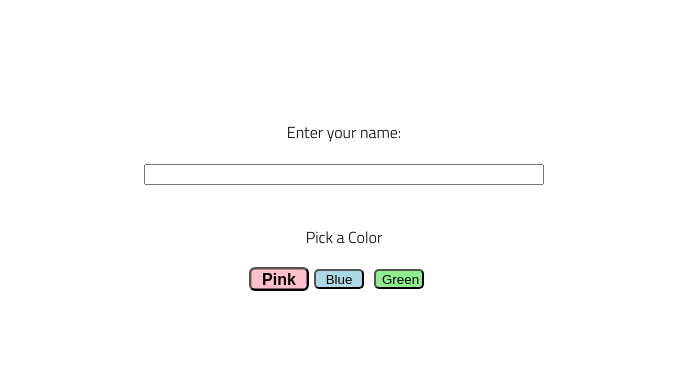
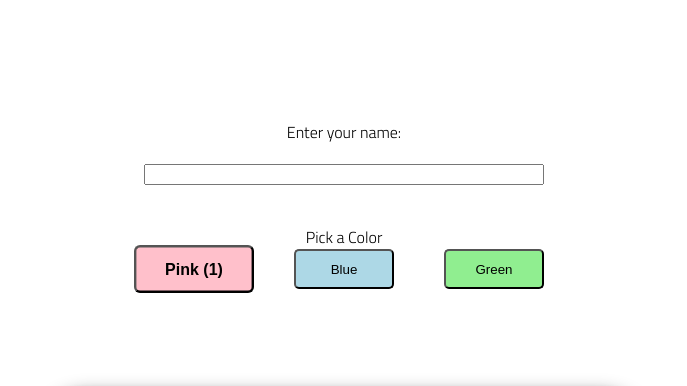
Before and after one commit to pm-wilson/Lab03-NameTag, a plain HTML site: page index.html in a window 1280 px wide. Both pictures are taken after a click on the button "Pink". Shown: the top 386 px of the page, without its empty margins (296-983 px from the left). Drawn offline with Linux system fonts and the light colour scheme.

Commit message:
finished button count

```diff
--- a/app.js
+++ b/app.js
@@ -1,3 +1,9 @@
+const buttonCount = {
+  pink: 0,
+  blue: 0,
+  green: 0,
+};
+
 document.getElementById("name-input").addEventListener("keyup", updateName);
 document.getElementById("pink").addEventListener("click", changePink);
 document.getElementById("blue").addEventListener("click", changeBlue);
@@ -11,24 +17,33 @@ function updateName() {
 }
 
 function changePink() {
-  const elementToChange = document.getElementById("color-to-change");
+  const elementToChange = document.getElementById("color-to-change"),
+    buttonToUpdate = document.getElementById("pink");
 
+  updateCount("pink");
+  buttonToUpdate.textContent = "Pink (" + buttonCount.pink + ")";
   unSelectAllButtons();
   selectButton("pink");
   elementToChange.style.background = "pink";
 }
 
 function changeBlue() {
-  const elementToChange = document.getElementById("color-to-change");
+  const elementToChange = document.getElementById("color-to-change"),
+    buttonToUpdate = document.getElementById("blue");
 
+  updateCount("blue");
+  buttonToUpdate.textContent = "Blue (" + buttonCount.blue + ")";
   unSelectAllButtons();
   selectButton("blue");
   elementToChange.style.background = "lightblue";
 }
 
 function changeGreen() {
-  const elementToChange = document.getElementById("color-to-change");
+  const elementToChange = document.getElementById("color-to-change"),
+    buttonToUpdate = document.getElementById("green");
 
+  updateCount("green");
+  buttonToUpdate.textContent = "Green (" + buttonCount.green + ")";
   unSelectAllButtons();
   selectButton("green");
   elementToChange.style.background = "lightgreen";
@@ -36,7 +51,6 @@ function changeGreen() {
 
 function selectButton(buttonID) {
   document.getElementById(buttonID).classList.add("selected");
-  console.log("select button");
 }
 
 function unSelectAllButtons() {
@@ -45,15 +59,27 @@ function unSelectAllButtons() {
   document.getElementById("green").classList.remove("selected");
 }
 
+function updateCount(color) {
+  const newCount = buttonCount[color] + 1;
+  console.log(newCount);
+  buttonCount[color] = newCount;
+}
+
 function onLoad() {
   const randomNumber = Math.floor(Math.random() * 3);
 
   if (randomNumber === 0) {
     changePink();
+    buttonCount.pink = 0;
+    document.getElementById("pink").textContent = "Pink";
   } else if (randomNumber === 1) {
     changeBlue();
+    buttonCount.blue = 0;
+    document.getElementById("blue").textContent = "Blue";
   } else {
     changeGreen();
+    buttonCount.green = 0;
+    document.getElementById("green").textContent = "Green";
   }
 }
 
--- a/styles/style.css
+++ b/styles/style.css
@@ -88,15 +88,16 @@ body {
 
 .button-container {
   display: grid;
-  grid-template-columns: 60px 60px 60px;
+  grid-template-columns: 150px 150px 150px;
   align-self: center;
-  margin: 20px;
+  row-gap: 20px;
 }
 
 .button {
-  height: 20px;
-  width: 50px;
+  height: 40px;
+  width: 100px;
   border-radius: 5px;
+  margin: auto;
 }
 
 #pink {
```
